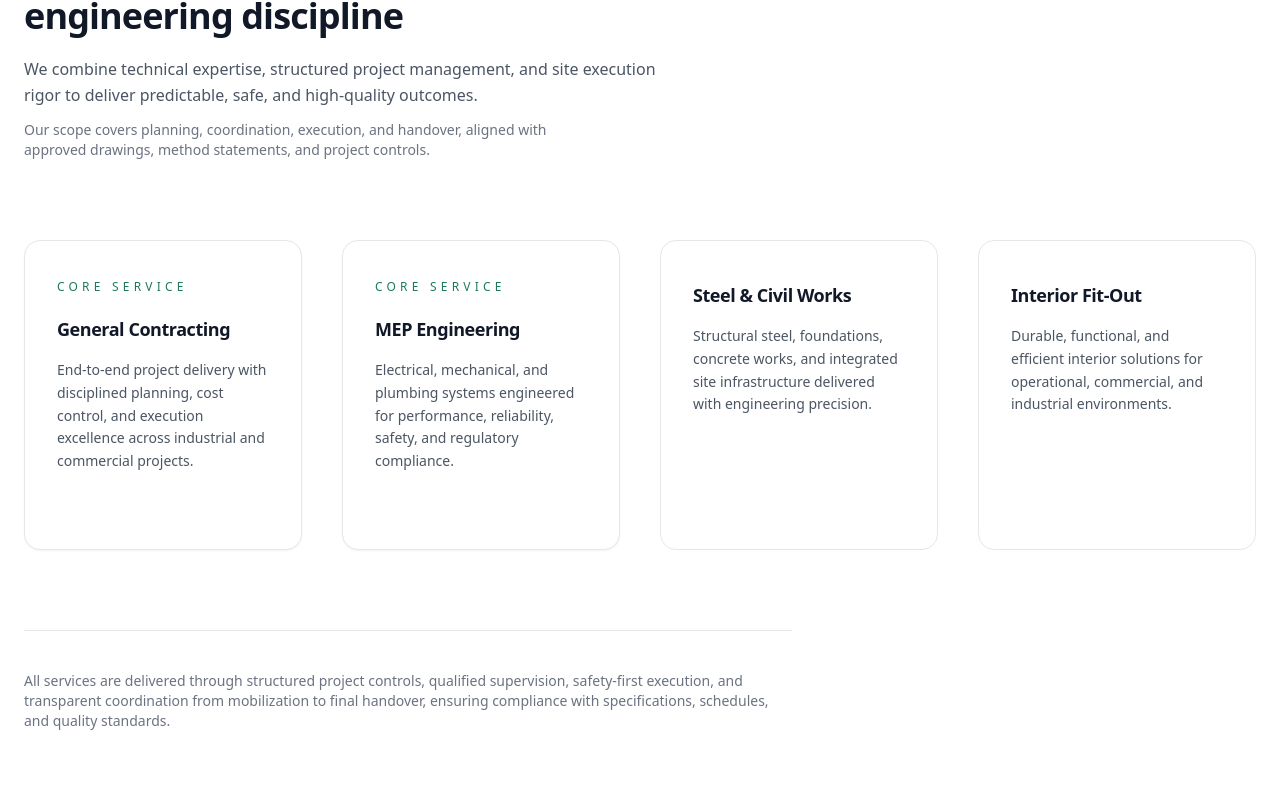
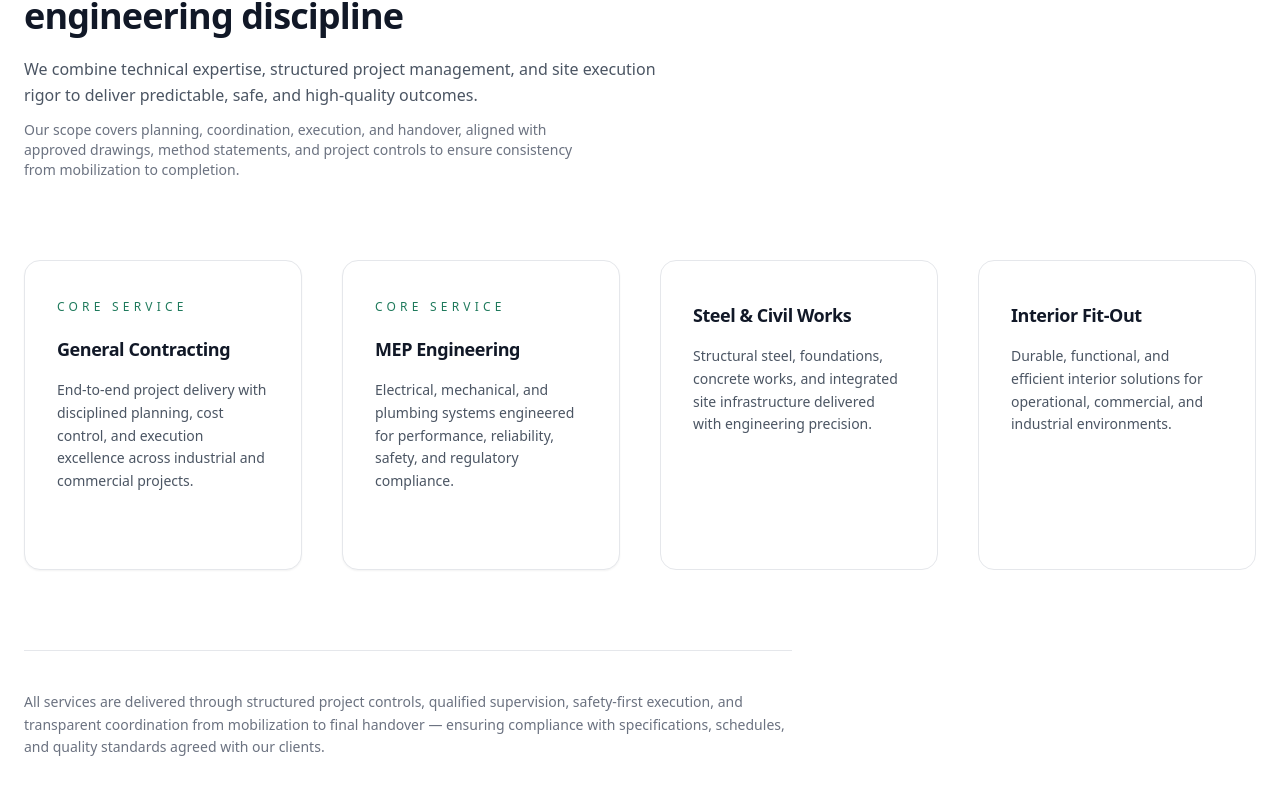
Before and after one commit to herlan-syihabudin/Bhaskara, a Next.js app: page / in a window 1280 px wide. Shown: the part 1140-1934 px from the top of the page. Built offline with nearby package versions, Linux system fonts and the light colour scheme.

Commit message:
Update WhatWeDo.tsx

```diff
--- a/components/home/WhatWeDo.tsx
+++ b/components/home/WhatWeDo.tsx
@@ -25,7 +25,8 @@ export default function WhatWeDo() {
   return (
     <section className="bg-white">
       <div className="container-bbm py-28">
-        {/* SECTION HEADER */}
+
+        {/* ================= HEADER ================= */}
         <div className="max-w-2xl">
           <span className="badge">WHAT WE DO</span>
 
@@ -40,21 +41,23 @@ export default function WhatWeDo() {
             and high-quality outcomes.
           </p>
 
-          {/* ➕ Trust clarification (TAMBAHAN) */}
+          {/* Trust clarification (TAMBAHAN — positioning clarity) */}
           <p className="mt-3 text-sm text-gray-500 max-w-xl">
             Our scope covers planning, coordination, execution, and handover,
-            aligned with approved drawings, method statements, and project controls.
+            aligned with approved drawings, method statements, and project controls
+            to ensure consistency from mobilization to completion.
           </p>
         </div>
 
-        {/* SERVICES GRID */}
+        {/* ================= SERVICES GRID ================= */}
         <div className="mt-20 grid gap-10 sm:grid-cols-2 lg:grid-cols-4">
           {items.map((x) => (
             <div
               key={x.title}
-              className={`card p-8 group transition ${
-                x.core ? "border-gray-300 shadow-sm" : ""
-              }`}
+              className={`card p-8 group transition-all
+                hover:-translate-y-0.5 hover:shadow-md
+                ${x.core ? "border-gray-300 shadow-sm" : ""}
+              `}
             >
               {x.core && (
                 <span className="badge mb-3 block">
@@ -70,7 +73,7 @@ export default function WhatWeDo() {
                 {x.desc}
               </p>
 
-              {/* ➕ Micro affordance (TAMBAHAN) */}
+              {/* Micro affordance (UX clarity, bukan CTA keras) */}
               <div className="mt-6 text-sm font-medium text-gray-900 opacity-0 group-hover:opacity-100 transition">
                 View capability →
               </div>
@@ -78,15 +81,17 @@ export default function WhatWeDo() {
           ))}
         </div>
 
-        {/* DELIVERY STATEMENT */}
+        {/* ================= DELIVERY STATEMENT ================= */}
         <div className="mt-20 max-w-3xl border-t border-gray-200 pt-10">
-          <p className="text-sm text-gray-500">
+          <p className="text-sm text-gray-500 leading-relaxed">
             All services are delivered through structured project controls,
             qualified supervision, safety-first execution, and transparent
-            coordination from mobilization to final handover,
-            ensuring compliance with specifications, schedules, and quality standards.
+            coordination from mobilization to final handover —
+            ensuring compliance with specifications, schedules, and
+            quality standards agreed with our clients.
           </p>
         </div>
+
       </div>
     </section>
   );
```
